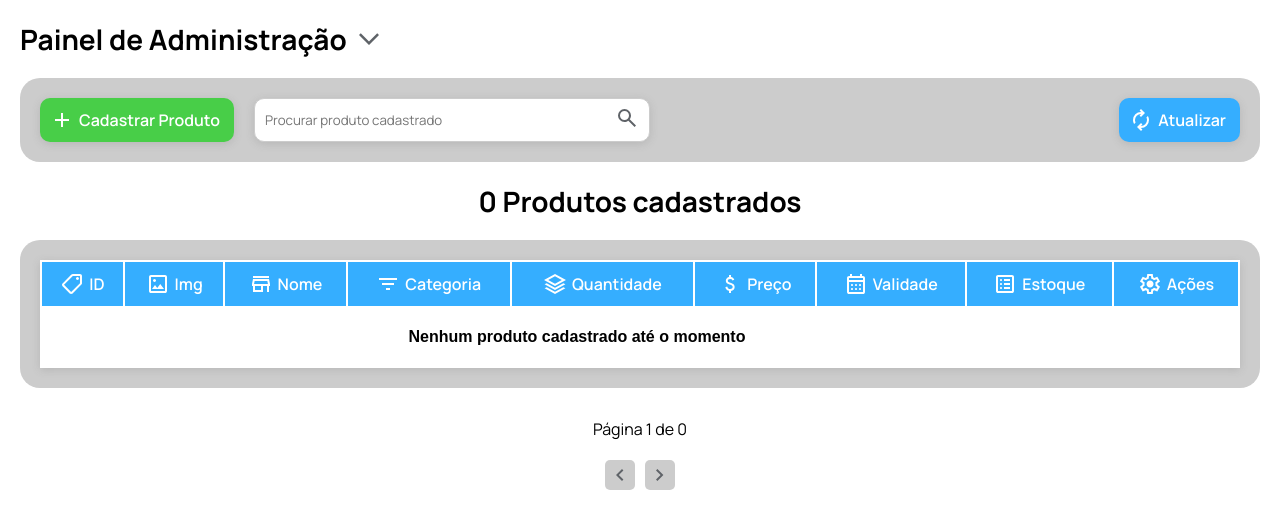
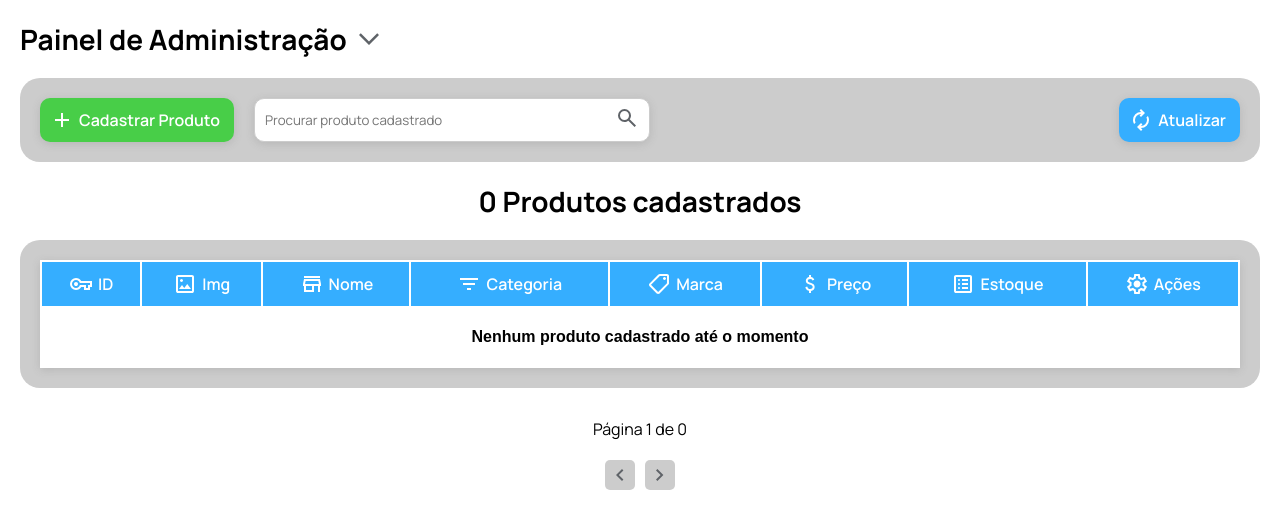
Before and after one commit to thomazandreywalicoski/curso-php, a PHP site: page /produtos.php?pagina=1 in a window 1280 px wide. Shown: the top 529 px of the page. Run offline with PHP 8.4, Linux system fonts and the light colour scheme; data that the repository does not hold is empty.

Commit message:
Adicionado novo layout ao modal de visualização de todas as informações do produto

```diff
--- a/crud_produtos/estilo/pagina_administracao/pagina_administracao.css
+++ b/crud_produtos/estilo/pagina_administracao/pagina_administracao.css
@@ -193,6 +193,10 @@ tr:hover {
 .dado-produto {
     padding: 8px;
     font-family: 'Ubuntu', sans-serif;
+    max-width: 200px;
+    white-space: nowrap;
+    overflow: hidden;
+    text-overflow: ellipsis;
 }
 
 .dado-produto-centralizado {
@@ -221,7 +225,7 @@ tr:hover {
     display: flex;
     align-items: center;
     justify-content: center;
-    background-color: #aeaeae;
+    background-color: rgb(145, 145, 145);
     padding: 5px;
     border-radius: 8px;
     box-shadow: rgba(99, 99, 99, 0.2) 0px 2px 8px 0px;
--- a/crud_produtos/produtos.php
+++ b/crud_produtos/produtos.php
@@ -280,8 +280,8 @@
                     <tr class="cabecalho-tabela">
                         <th class="coluna-tabela">
                             <div class="informacao-tabela">
-                                <svg class="icone-coluna" xmlns="http://www.w3.org/2000/svg" height="24px" viewBox="0 -960 960 960" width="24px" fill="#fff">
-                                    <path d="M446-80q-15 0-30-6t-27-18L103-390q-12-12-17.5-26.5T80-446q0-15 5.5-30t17.5-27l352-353q11-11 26-17.5t31-6.5h287q33 0 56.5 23.5T879-800v287q0 16-6 30.5T856-457L503-104q-12 12-27 18t-30 6Zm0-80 353-354v-286H513L160-446l286 286Zm253-480q25 0 42.5-17.5T759-700q0-25-17.5-42.5T699-760q-25 0-42.5 17.5T639-700q0 25 17.5 42.5T699-640ZM480-480Z"/>
+                                <svg xmlns="http://www.w3.org/2000/svg" height="24px" viewBox="0 -960 960 960" width="24px" fill="#fff">
+                                    <path d="M280-240q-100 0-170-70T40-480q0-100 70-170t170-70q66 0 121 33t87 87h432v240h-80v120H600v-120H488q-32 54-87 87t-121 33Zm0-80q66 0 106-40.5t48-79.5h246v120h80v-120h80v-80H434q-8-39-48-79.5T280-640q-66 0-113 47t-47 113q0 66 47 113t113 47Zm0-80q33 0 56.5-23.5T360-480q0-33-23.5-56.5T280-560q-33 0-56.5 23.5T200-480q0 33 23.5 56.5T280-400Zm0-80Z"/>
                                 </svg>
                                 <p>ID</p>
                             </div> <!-- .informacao-tabela -->
@@ -316,12 +316,13 @@
 
                         <th class="coluna-tabela">
                             <div class="informacao-tabela">
-                                <svg xmlns="http://www.w3.org/2000/svg" height="24px" viewBox="0 -960 960 960" width="24px" fill="#fff">
-                                    <path d="M480-400 40-640l440-240 440 240-440 240Zm0 160L63-467l84-46 333 182 333-182 84 46-417 227Zm0 160L63-307l84-46 333 182 333-182 84 46L480-80Zm0-411 273-149-273-149-273 149 273 149Zm0-149Z"/>
+                                <svg class="icone-coluna" xmlns="http://www.w3.org/2000/svg" height="24px" viewBox="0 -960 960 960" width="24px" fill="#fff">
+                                    <path d="M446-80q-15 0-30-6t-27-18L103-390q-12-12-17.5-26.5T80-446q0-15 5.5-30t17.5-27l352-353q11-11 26-17.5t31-6.5h287q33 0 56.5 23.5T879-800v287q0 16-6 30.5T856-457L503-104q-12 12-27 18t-30 6Zm0-80 353-354v-286H513L160-446l286 286Zm253-480q25 0 42.5-17.5T759-700q0-25-17.5-42.5T699-760q-25 0-42.5 17.5T639-700q0 25 17.5 42.5T699-640ZM480-480Z"/>
                                 </svg>
-                                <p>Quantidade</p>
+                                <p>Marca</p>
                             </div> <!-- .informacao-tabela -->
                         </th> <!-- .coluna-tabela -->
+
 
                         <th class="coluna-tabela">
                             <div class="informacao-tabela">
@@ -332,14 +333,7 @@
                             </div> <!-- .informacao-tabela -->
                         </th> <!-- .coluna-tabela -->
 
-                        <th class="coluna-tabela">
-                            <div class="informacao-tabela">
-                                <svg xmlns="http://www.w3.org/2000/svg" height="24px" viewBox="0 -960 960 960" width="24px" fill="#fff">
-                                    <path d="M200-80q-33 0-56.5-23.5T120-160v-560q0-33 23.5-56.5T200-800h40v-80h80v80h320v-80h80v80h40q33 0 56.5 23.5T840-720v560q0 33-23.5 56.5T760-80H200Zm0-80h560v-400H200v400Zm0-480h560v-80H200v80Zm0 0v-80 80Zm280 240q-17 0-28.5-11.5T440-440q0-17 11.5-28.5T480-480q17 0 28.5 11.5T520-440q0 17-11.5 28.5T480-400Zm-160 0q-17 0-28.5-11.5T280-440q0-17 11.5-28.5T320-480q17 0 28.5 11.5T360-440q0 17-11.5 28.5T320-400Zm320 0q-17 0-28.5-11.5T600-440q0-17 11.5-28.5T640-480q17 0 28.5 11.5T680-440q0 17-11.5 28.5T640-400ZM480-240q-17 0-28.5-11.5T440-280q0-17 11.5-28.5T480-320q17 0 28.5 11.5T520-280q0 17-11.5 28.5T480-240Zm-160 0q-17 0-28.5-11.5T280-280q0-17 11.5-28.5T320-320q17 0 28.5 11.5T360-280q0 17-11.5 28.5T320-240Zm320 0q-17 0-28.5-11.5T600-280q0-17 11.5-28.5T640-320q17 0 28.5 11.5T680-280q0 17-11.5 28.5T640-240Z"/>
-                                </svg>
-                                <p>Validade</p>
-                            </div> <!-- .informacao-tabela -->
-                        </th> <!-- .coluna-tabela -->
+
 
                         <th class="coluna-tabela">
                             <div class="informacao-tabela">
@@ -425,16 +419,14 @@
                                             </td>
 
                                             <td class="dado-produto">
-                                                <?php echo $produto['quantidade'] ?>
+
                                             </td>
 
                                             <td class="dado-produto">
                                                 <?php echo "R$" . $preco ?>
                                             </td>
 
-                                            <td class="dado-produto dado-produto-centralizado">
-                                                <?php echo $validade ?>
-                                            </td>
+
 
                                             <td class="dado-produto dado-produto-centralizado">
                                                 <?php echo $produto['estoque'] ?>
@@ -550,6 +542,14 @@
 
                                                     <div class="acoes-tabela">
                                                         <a href="produtos.php?pagina=<?php echo $pagina_atual; ?>&id=<?php echo $dados_encontrados['id']; ?>#modal">
+                                                            <div class="visualizar-informacoes-produto" onclick="abrirVisualizarProdutos()">
+                                                                <svg xmlns="http://www.w3.org/2000/svg" height="24px" viewBox="0 -960 960 960" width="24px" fill="#fff">
+                                                                    <path d="M480-320q75 0 127.5-52.5T660-500q0-75-52.5-127.5T480-680q-75 0-127.5 52.5T300-500q0 75 52.5 127.5T480-320Zm0-72q-45 0-76.5-31.5T372-500q0-45 31.5-76.5T480-608q45 0 76.5 31.5T588-500q0 45-31.5 76.5T480-392Zm0 192q-146 0-266-81.5T40-500q54-137 174-218.5T480-800q146 0 266 81.5T920-500q-54 137-174 218.5T480-200Zm0-300Zm0 220q113 0 207.5-59.5T832-500q-50-101-144.5-160.5T480-720q-113 0-207.5 59.5T128-500q50 101 144.5 160.5T480-280Z"/>
+                                                                </svg>
+                                                            </div> <!-- .visualizar-informacoes-produto -->
+                                                        </a>
+
+                                                        <a href="produtos.php?pagina=<?php echo $pagina_atual; ?>&id=<?php echo $dados_encontrados['id']; ?>#modal">
                                                             <div id="abrirModalDiv" onclick="abrirEditarProdutos()" class="editar-produto" >
                                                                 <svg xmlns="http://www.w3.org/2000/svg" height="24px" viewBox="0 -960 960 960" width="24px" fill="#fff">
                                                                     <path d="M200-120q-33 0-56.5-23.5T120-200v-560q0-33 23.5-56.5T200-840h357l-80 80H200v560h560v-278l80-80v358q0 33-23.5 56.5T760-120H200Zm280-360ZM360-360v-170l367-367q12-12 27-18t30-6q16 0 30.5 6t26.5 18l56 57q11 12 17 26.5t6 29.5q0 15-5.5 29.5T897-728L530-360H360Zm481-424-56-56 56 56ZM440-440h56l232-232-28-28-29-28-231 231v57Zm260-260-29-28 29 28 28 28-28-28Z"/>
@@ -636,7 +636,7 @@
         <div class="modal-visualizar-produto">
 
             <div class="titulo-modal-visualizar-produto">
-                <svg xmlns="http://www.w3.org/2000/svg" height="24px" viewBox="0 -960 960 960" width="24px" fill="#004d81">
+                <svg xmlns="http://www.w3.org/2000/svg" height="24px" viewBox="0 -960 960 960" width="24px" fill="#fff">
                     <path d="M480-320q75 0 127.5-52.5T660-500q0-75-52.5-127.5T480-680q-75 0-127.5 52.5T300-500q0 75 52.5 127.5T480-320Zm0-72q-45 0-76.5-31.5T372-500q0-45 31.5-76.5T480-608q45 0 76.5 31.5T588-500q0 45-31.5 76.5T480-392Zm0 192q-146 0-266-81.5T40-500q54-137 174-218.5T480-800q146 0 266 81.5T920-500q-54 137-174 218.5T480-200Zm0-300Zm0 220q113 0 207.5-59.5T832-500q-50-101-144.5-160.5T480-720q-113 0-207.5 59.5T128-500q50 101 144.5 160.5T480-280Z"/>
                 </svg>
                 <h1>Informações do produto</h1>
@@ -658,116 +658,159 @@
                 $query_visualizar_produto = $mysqli->query($sql_visualizar_produto) or die($mysqli->error);
                 $visualizar_produto = $query_visualizar_produto->fetch_assoc();
 
+                $visualizar_produto_preco = "";
+                if(!empty($visualizar_produto['preco'])) {
+                    $visualizar_produto_preco = number_format($visualizar_produto['preco'], 2, ',', '.');
+                }
+
+                $visualizar_produto_validade = "Não Informado";
+                if(!empty($visualizar_produto['validade'])) {
+                    $visualizar_produto_validade = implode('/', array_reverse(explode('-',$visualizar_produto['validade'])));
+                }
+
+                /*
+                if(!empty($visualizar_produto['descricao'])) {
+                    $visualizar_produto_descricao = "Nenhuma descrição sobre o produto informada.";
+                } else {
+                    $visualizar_produto_descricao = $visualizar_produto['descricao'];
+                }*/
+
             ?>
 
 
 
-            <div class="modal-informações-linha-1">
-                <div class="informacoes-produtos">
-                    <div class="informacoes-produtos-tipo-dado">
-                        <svg class="icone-coluna" xmlns="http://www.w3.org/2000/svg" height="24px" viewBox="0 -960 960 960" width="24px" fill="#000">
-                            <path d="M446-80q-15 0-30-6t-27-18L103-390q-12-12-17.5-26.5T80-446q0-15 5.5-30t17.5-27l352-353q11-11 26-17.5t31-6.5h287q33 0 56.5 23.5T879-800v287q0 16-6 30.5T856-457L503-104q-12 12-27 18t-30 6Zm0-80 353-354v-286H513L160-446l286 286Zm253-480q25 0 42.5-17.5T759-700q0-25-17.5-42.5T699-760q-25 0-42.5 17.5T639-700q0 25 17.5 42.5T699-640ZM480-480Z"/>
-                        </svg>
-                        <h2>ID:</h2>
-                        <p><?php echo $visualizar_produto['id'] ?></p>
+
+            <div class="modal-informacoes-linha-1-c">
+                <div class="modal-informacoes-linha-1">
+                    <div class="modal-informacoes-linha-1-divisao-1">
+                        <div class="informacoes-produtos-id">
+                            <div class="informacoes-produtos-tipo-dado">
+                                <svg xmlns="http://www.w3.org/2000/svg" height="24px" viewBox="0 -960 960 960" width="24px" fill="#000">
+                                    <path d="M280-240q-100 0-170-70T40-480q0-100 70-170t170-70q66 0 121 33t87 87h432v240h-80v120H600v-120H488q-32 54-87 87t-121 33Zm0-80q66 0 106-40.5t48-79.5h246v120h80v-120h80v-80H434q-8-39-48-79.5T280-640q-66 0-113 47t-47 113q0 66 47 113t113 47Zm0-80q33 0 56.5-23.5T360-480q0-33-23.5-56.5T280-560q-33 0-56.5 23.5T200-480q0 33 23.5 56.5T280-400Zm0-80Z"/>
+                                </svg>
+                                <h2>ID:</h2>
+                            </div>
+                            <div class="informacoes-produtos-dado">
+                                <p><?php echo $visualizar_produto['id'] ?></p>
+                            </div>
+                        </div>
+                        <div class="informacoes-produtos-preco">
+                            <div class="informacoes-produtos-tipo-dado">
+                                <svg xmlns="http://www.w3.org/2000/svg" height="24px" viewBox="0 -960 960 960" width="24px" fill="#000">
+                                    <path d="M441-120v-86q-53-12-91.5-46T293-348l74-30q15 48 44.5 73t77.5 25q41 0 69.5-18.5T587-356q0-35-22-55.5T463-458q-86-27-118-64.5T313-614q0-65 42-101t86-41v-84h80v84q50 8 82.5 36.5T651-650l-74 32q-12-32-34-48t-60-16q-44 0-67 19.5T393-614q0 33 30 52t104 40q69 20 104.5 63.5T667-358q0 71-42 108t-104 46v84h-80Z"/>
+                                </svg>
+                                <h2>Preço:</h2>
+                            </div>
+                            <div class="informacoes-produtos-dado">
+                                <p><?php echo $visualizar_produto_preco ?></p>
+                            </div>
+                        </div>
                     </div>
 
+                    <div class="modal-informacoes-linha-1-divisao-2">
+                        <div class="informacoes-produtos-categoria">
+                            <div class="informacoes-produtos-tipo-dado">
+                                <svg xmlns="http://www.w3.org/2000/svg" height="24px" viewBox="0 -960 960 960" width="24px" fill="#000">
+                                    <path d="M400-240v-80h160v80H400ZM240-440v-80h480v80H240ZM120-640v-80h720v80H120Z"/>
+                                </svg>
+                                <h2>Categoria:</h2>
+                            </div>
+                            <div class="informacoes-produtos-dado">
+                                <p><?php echo $visualizar_produto['categoria'] ?></p>
+                            </div>
+                        </div>
+                        <div class="informacoes-produtos-quantidade">
+                            <div class="informacoes-produtos-tipo-dado">
+                                <svg xmlns="http://www.w3.org/2000/svg" height="24px" viewBox="0 -960 960 960" width="24px" fill="#000">
+                                    <path d="M480-400 40-640l440-240 440 240-440 240Zm0 160L63-467l84-46 333 182 333-182 84 46-417 227Zm0 160L63-307l84-46 333 182 333-182 84 46L480-80Zm0-411 273-149-273-149-273 149 273 149Zm0-149Z"/>
+                                </svg>
+                                <h2>Quantidade:</h2>
+                            </div>
+                            <div class="informacoes-produtos-dado">
+                                <p><?php echo $visualizar_produto['quantidade'] ?></p>
+                            </div>
+                        </div>
+                    </div>
                 </div>
-                <div class="informacoes-produtos">
+
+                <div class="informacoes-produtos-img">
                     <div class="informacoes-produtos-tipo-dado">
                         <svg xmlns="http://www.w3.org/2000/svg" height="24px" viewBox="0 -960 960 960" width="24px" fill="#000">
                             <path d="M200-120q-33 0-56.5-23.5T120-200v-560q0-33 23.5-56.5T200-840h560q33 0 56.5 23.5T840-760v560q0 33-23.5 56.5T760-120H200Zm0-80h560v-560H200v560Zm40-80h480L570-480 450-320l-90-120-120 160Zm-40 80v-560 560Zm140-360q25 0 42.5-17.5T400-620q0-25-17.5-42.5T340-680q-25 0-42.5 17.5T280-620q0 25 17.5 42.5T340-560Z"/>
                         </svg>
                         <h2>Imagem:</h2>
-
+                    </div>
+                    <div class="informacoes-produtos-dado-img">
+                        <img width="80px" src="https://www.proquill.com.br/admin/uploads/noticias/86_BRANCOLEJO%205%20L.png" alt="">
                     </div>
                 </div>
             </div>
 
-            <div class="modal-informações-linha-2">
-                <div class="informacoes-produtos">
+
+
+            <div class="modal-informações-linha-2-c">
+                <div class="informacoes-produtos-nome">
                     <div class="informacoes-produtos-tipo-dado">
                         <svg xmlns="http://www.w3.org/2000/svg" height="24px" viewBox="0 -960 960 960" width="24px" fill="#000">
                             <path d="M160-720v-80h640v80H160Zm0 560v-240h-40v-80l40-200h640l40 200v80h-40v240h-80v-240H560v240H160Zm80-80h240v-160H240v160Zm-38-240h556-556Zm0 0h556l-24-120H226l-24 120Z"/>
                         </svg>
                         <h2>Nome do produto:</h2>
-
                     </div>
-                    <div class="informacoes-produtos-tipo-dado-nome">
+                    <div class="informacoes-produtos-dado">
                         <p><?php echo $visualizar_produto['nome'] ?></p>
                     </div>
-
+                </div>
+                <div class="informacoes-produtos-estoque">
+                    <div class="informacoes-produtos-tipo-dado">
+                        <svg xmlns="http://www.w3.org/2000/svg" height="24px" viewBox="0 -960 960 960" width="24px" fill="#000">
+                            <path d="M320-280q17 0 28.5-11.5T360-320q0-17-11.5-28.5T320-360q-17 0-28.5 11.5T280-320q0 17 11.5 28.5T320-280Zm0-160q17 0 28.5-11.5T360-480q0-17-11.5-28.5T320-520q-17 0-28.5 11.5T280-480q0 17 11.5 28.5T320-440Zm0-160q17 0 28.5-11.5T360-640q0-17-11.5-28.5T320-680q-17 0-28.5 11.5T280-640q0 17 11.5 28.5T320-600Zm120 320h240v-80H440v80Zm0-160h240v-80H440v80Zm0-160h240v-80H440v80ZM200-120q-33 0-56.5-23.5T120-200v-560q0-33 23.5-56.5T200-840h560q33 0 56.5 23.5T840-760v560q0 33-23.5 56.5T760-120H200Zm0-80h560v-560H200v560Zm0-560v560-560Z"/>
+                        </svg>
+                        <h2>Estoque:</h2>
+                    </div>
+                    <div class="informacoes-produtos-dado">
+                        <p><?php echo $visualizar_produto['estoque'] ?></p>
+                    </div>
                 </div>
             </div>
 
-            <div class="modal-informações-linha-3">
-                <div class="informacoes-produtos">
-                    <div class="informacoes-produtos-tipo-dado">
-                        <svg xmlns="http://www.w3.org/2000/svg" height="24px" viewBox="0 -960 960 960" width="24px" fill="#000">
-                            <path d="M400-240v-80h160v80H400ZM240-440v-80h480v80H240ZM120-640v-80h720v80H120Z"/>
-                        </svg>
-                        <h2>Categoria:</h2>
-                        <p><?php echo $visualizar_produto['categoria'] ?></p>
-                    </div>
 
-                </div>
-            </div>
 
-            <div class="modal-informações-linha-4">
-                <div class="informacoes-produtos">
-                    <div class="informacoes-produtos-tipo-dado">
-                        <svg xmlns="http://www.w3.org/2000/svg" height="24px" viewBox="0 -960 960 960" width="24px" fill="#000">
-                            <path d="M480-400 40-640l440-240 440 240-440 240Zm0 160L63-467l84-46 333 182 333-182 84 46-417 227Zm0 160L63-307l84-46 333 182 333-182 84 46L480-80Zm0-411 273-149-273-149-273 149 273 149Zm0-149Z"/>
-                        </svg>
-                        <h2>Quantidade:</h2>
-                        <p><?php echo $visualizar_produto['quantidade'] ?></p>
-                    </div>
-
-                </div>
-                <div class="informacoes-produtos">
-                    <div class="informacoes-produtos-tipo-dado">
-                        <svg xmlns="http://www.w3.org/2000/svg" height="24px" viewBox="0 -960 960 960" width="24px" fill="#000">
-                            <path d="M441-120v-86q-53-12-91.5-46T293-348l74-30q15 48 44.5 73t77.5 25q41 0 69.5-18.5T587-356q0-35-22-55.5T463-458q-86-27-118-64.5T313-614q0-65 42-101t86-41v-84h80v84q50 8 82.5 36.5T651-650l-74 32q-12-32-34-48t-60-16q-44 0-67 19.5T393-614q0 33 30 52t104 40q69 20 104.5 63.5T667-358q0 71-42 108t-104 46v84h-80Z"/>
-                        </svg>
-                        <h2>Preço:</h2>
-                        <p><?php echo $visualizar_produto['preco'] ?></p>
-                    </div>
-
-                </div>
-            </div>
-
-            <div class="modal-informações-linha-5">
-                <div class="informacoes-produtos">
+            <div class="modal-informações-linha-3-c">
+                <div class="informacoes-produtos-validade">
                     <div class="informacoes-produtos-tipo-dado">
                         <svg xmlns="http://www.w3.org/2000/svg" height="24px" viewBox="0 -960 960 960" width="24px" fill="#000">
                             <path d="M200-80q-33 0-56.5-23.5T120-160v-560q0-33 23.5-56.5T200-800h40v-80h80v80h320v-80h80v80h40q33 0 56.5 23.5T840-720v560q0 33-23.5 56.5T760-80H200Zm0-80h560v-400H200v400Zm0-480h560v-80H200v80Zm0 0v-80 80Zm280 240q-17 0-28.5-11.5T440-440q0-17 11.5-28.5T480-480q17 0 28.5 11.5T520-440q0 17-11.5 28.5T480-400Zm-160 0q-17 0-28.5-11.5T280-440q0-17 11.5-28.5T320-480q17 0 28.5 11.5T360-440q0 17-11.5 28.5T320-400Zm320 0q-17 0-28.5-11.5T600-440q0-17 11.5-28.5T640-480q17 0 28.5 11.5T680-440q0 17-11.5 28.5T640-400ZM480-240q-17 0-28.5-11.5T440-280q0-17 11.5-28.5T480-320q17 0 28.5 11.5T520-280q0 17-11.5 28.5T480-240Zm-160 0q-17 0-28.5-11.5T280-280q0-17 11.5-28.5T320-320q17 0 28.5 11.5T360-280q0 17-11.5 28.5T320-240Zm320 0q-17 0-28.5-11.5T600-280q0-17 11.5-28.5T640-320q17 0 28.5 11.5T680-280q0 17-11.5 28.5T640-240Z"/>
                         </svg>
                         <h2>Validade:</h2>
-                        <p><?php echo $visualizar_produto['validade'] ?></p>
                     </div>
-
+                    <div class="informacoes-produtos-dado">
+                        <p><?php echo $visualizar_produto_validade ?></p>
+                    </div>
                 </div>
-                <div class="informacoes-produtos">
+                <div class="informacoes-produtos-marca">
                     <div class="informacoes-produtos-tipo-dado">
-                        <svg xmlns="http://www.w3.org/2000/svg" height="24px" viewBox="0 -960 960 960" width="24px" fill="#000">
-                            <path d="M320-280q17 0 28.5-11.5T360-320q0-17-11.5-28.5T320-360q-17 0-28.5 11.5T280-320q0 17 11.5 28.5T320-280Zm0-160q17 0 28.5-11.5T360-480q0-17-11.5-28.5T320-520q-17 0-28.5 11.5T280-480q0 17 11.5 28.5T320-440Zm0-160q17 0 28.5-11.5T360-640q0-17-11.5-28.5T320-680q-17 0-28.5 11.5T280-640q0 17 11.5 28.5T320-600Zm120 320h240v-80H440v80Zm0-160h240v-80H440v80Zm0-160h240v-80H440v80ZM200-120q-33 0-56.5-23.5T120-200v-560q0-33 23.5-56.5T200-840h560q33 0 56.5 23.5T840-760v560q0 33-23.5 56.5T760-120H200Zm0-80h560v-560H200v560Zm0-560v560-560Z"/>
+                        <svg class="icone-coluna" xmlns="http://www.w3.org/2000/svg" height="24px" viewBox="0 -960 960 960" width="24px" fill="#000">
+                            <path d="M446-80q-15 0-30-6t-27-18L103-390q-12-12-17.5-26.5T80-446q0-15 5.5-30t17.5-27l352-353q11-11 26-17.5t31-6.5h287q33 0 56.5 23.5T879-800v287q0 16-6 30.5T856-457L503-104q-12 12-27 18t-30 6Zm0-80 353-354v-286H513L160-446l286 286Zm253-480q25 0 42.5-17.5T759-700q0-25-17.5-42.5T699-760q-25 0-42.5 17.5T639-700q0 25 17.5 42.5T699-640ZM480-480Z"/>
                         </svg>
-                        <h2>Estoque:</h2>
-                        <p><?php echo $visualizar_produto['estoque'] ?></p>
+                        <h2>Marca:</h2>
                     </div>
-
+                    <div class="informacoes-produtos-dado">
+                        <p><?php echo $visualizar_produto_validade ?></p>
+                    </div>
                 </div>
             </div>
 
-            <div class="modal-informações-linha-6">
-                <div class="informacoes-produtos">
+
+
+            <div class="modal-informações-linha-4-c">
+                <div class="informacoes-produtos-descricao">
                     <div class="informacoes-produtos-tipo-dado">
                         <svg xmlns="http://www.w3.org/2000/svg" height="24px" viewBox="0 -960 960 960" width="24px" fill="#5f6368">
                             <path d="M320-240h320v-80H320v80Zm0-160h320v-80H320v80ZM240-80q-33 0-56.5-23.5T160-160v-640q0-33 23.5-56.5T240-880h320l240 240v480q0 33-23.5 56.5T720-80H240Zm280-520v-200H240v640h480v-440H520ZM240-800v200-200 640-640Z"/>
                         </svg>
                         <h2>Descrição do produto: </h2>
                     </div>
-                    <div class="informacoes-produtos-tipo-dado-descricao">
+                    <div class="informacoes-produtos-dado-descricao">
                         <p>Lorem ipsum dolor sit amet consectetur adipisicing elit. Libero, ducimus eaque dolore, deserunt laboriosam culpa, fugiat ipsam illo in optio expedita temporibus aperiam. Quaerat, nemo quas? Autem aperiam incidunt nulla!</p>
                     </div>
                 </div>
```
Also changed, not shown: crud_produtos/estilo/modal_cadastrar_editat_deletar_produto/estilo_modal.css (+97 -45 lines).
